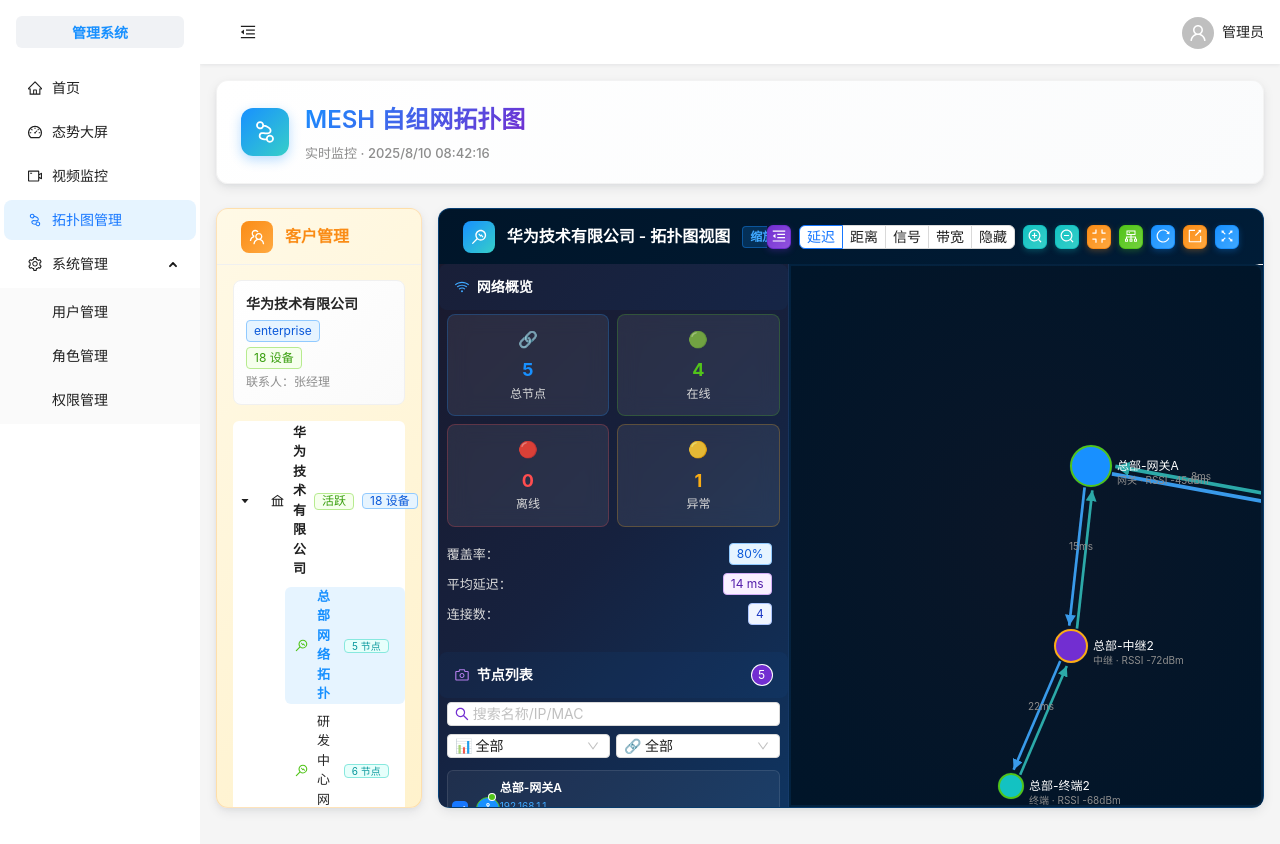
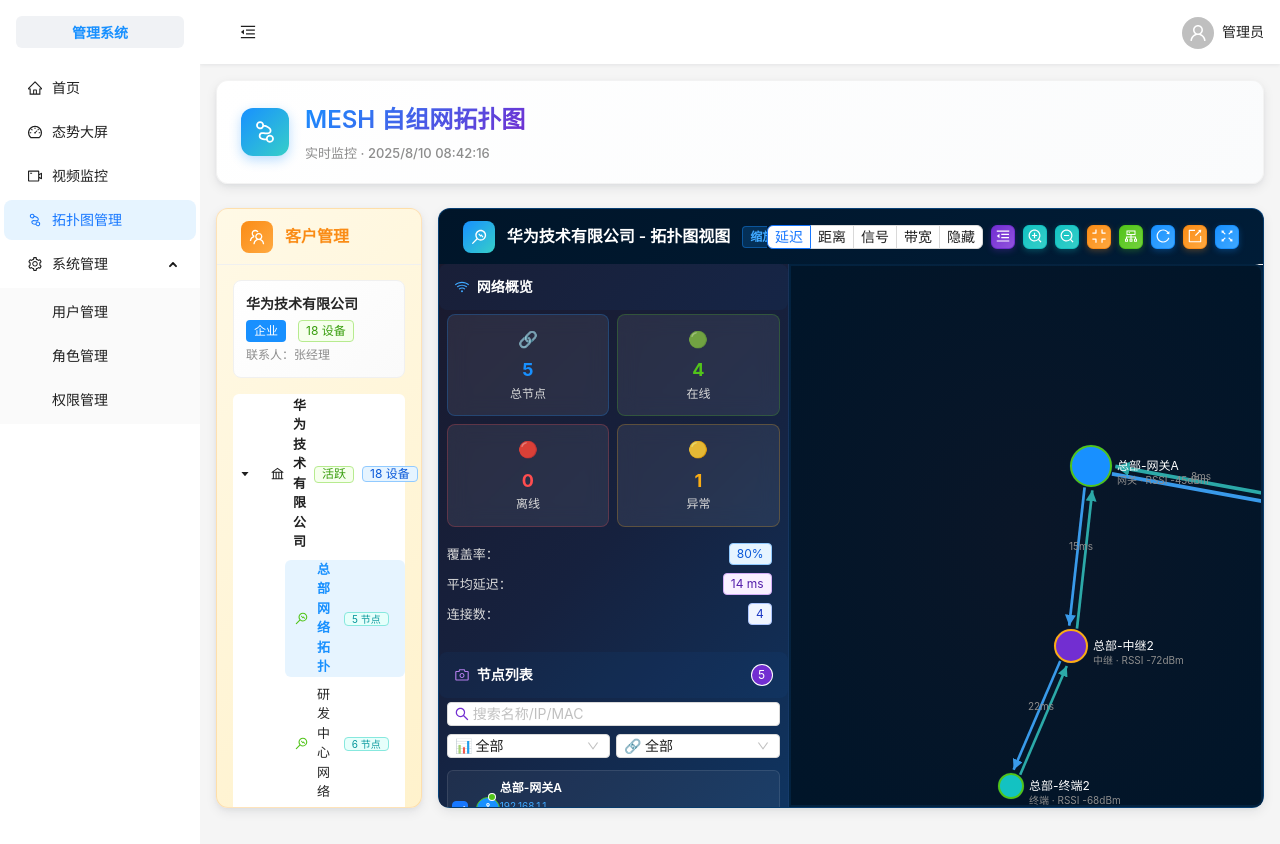
Before and after one commit to yuguantou528/zcy, a React (Vite) app: page /topology-management in a window 1280 px wide. Built offline with nearby package versions, Linux system fonts and the light colour scheme.

Commit message:
Fix customer type display: show Chinese labels instead of English identifiers

```diff
--- a/src/pages/TopologyManagement.tsx
+++ b/src/pages/TopologyManagement.tsx
@@ -201,6 +201,14 @@ const typeConf = (t: NodeType) => t==='gateway'
   ? { color:'#722ed1', text:'中继' }
   : { color:'#13c2c2', text:'终端' }
 
+const customerTypeConf = (t: CustomerType) => t==='enterprise'
+  ? { color:'#1890ff', text:'企业' }
+  : t==='government'
+  ? { color:'#722ed1', text:'政府' }
+  : t==='education'
+  ? { color:'#52c41a', text:'教育' }
+  : { color:'#fa8c16', text:'医疗' }
+
 const cardStyle = {
   background: 'linear-gradient(135deg, #ffffff 0%, #fafbfc 100%)',
   borderRadius: 12,
@@ -571,6 +579,14 @@ const TopologyManagement: React.FC = () => {
       viewRef.current.scrollLeft = 0
       viewRef.current.scrollTop = 0
       console.log('View reset: scale=1, scroll=(0,0)')
+    }
+
+    // 重置节点位置到初始状态
+    const topology = allTopologyMaps.find(topo => topo.id === selectedTopologyId)
+    if (topology) {
+      setNodes(topology.nodes.map(n => ({ ...n }))) // 深拷贝初始位置
+      console.log('Nodes reset to initial positions')
+      message.success('🔄 视图已重置到初始状态')
     }
   }
 
@@ -729,7 +745,7 @@ const TopologyManagement: React.FC = () => {
                   {currentCustomer.name}
                 </div>
                 <Space size={4} wrap>
-                  <Tag color="blue">{currentCustomer.type}</Tag>
+                  <Tag color={customerTypeConf(currentCustomer.type).color}>{customerTypeConf(currentCustomer.type).text}</Tag>
                   <Tag color="green">{currentCustomer.deviceCount} 设备</Tag>
                 </Space>
                 <div style={{ fontSize: 12, color: '#8c8c8c', marginTop: 4 }}>
@@ -813,6 +829,18 @@ const TopologyManagement: React.FC = () => {
               }}
               extra={
                 <Space size={8} wrap>
+                  <Radio.Group
+                    value={labelMode}
+                    onChange={e=>setLabelMode(e.target.value)}
+                    style={{ borderRadius: 6 }}
+                    size="small"
+                  >
+                    <Radio.Button value="latency" style={{ borderRadius: '6px 0 0 6px' }}>延迟</Radio.Button>
+                    <Radio.Button value="distance">距离</Radio.Button>
+                    <Radio.Button value="rssi">信号</Radio.Button>
+                    <Radio.Button value="bandwidth">带宽</Radio.Button>
+                    <Radio.Button value="none" style={{ borderRadius: '0 6px 6px 0' }}>隐藏</Radio.Button>
+                  </Radio.Group>
                   <Tooltip title={showSidebar ? "隐藏侧边栏" : "显示侧边栏"} placement="bottom">
                     <Button
                       icon={showSidebar ? <MenuFoldOutlined /> : <MenuUnfoldOutlined />}
@@ -827,19 +855,6 @@ const TopologyManagement: React.FC = () => {
                       }}
                     />
                   </Tooltip>
-
-                  <Radio.Group
-                    value={labelMode}
-                    onChange={e=>setLabelMode(e.target.value)}
-                    style={{ borderRadius: 6 }}
-                    size="small"
-                  >
-                    <Radio.Button value="latency" style={{ borderRadius: '6px 0 0 6px' }}>延迟</Radio.Button>
-                    <Radio.Button value="distance">距离</Radio.Button>
-                    <Radio.Button value="rssi">信号</Radio.Button>
-                    <Radio.Button value="bandwidth">带宽</Radio.Button>
-                    <Radio.Button value="none" style={{ borderRadius: '0 6px 6px 0' }}>隐藏</Radio.Button>
-                  </Radio.Group>
                   <Tooltip title="放大" placement="bottom">
                     <Button
                       icon={<ZoomInOutlined />}
```
Also changed, not shown: 3 other files (tests, documents, lock files or other folders).
